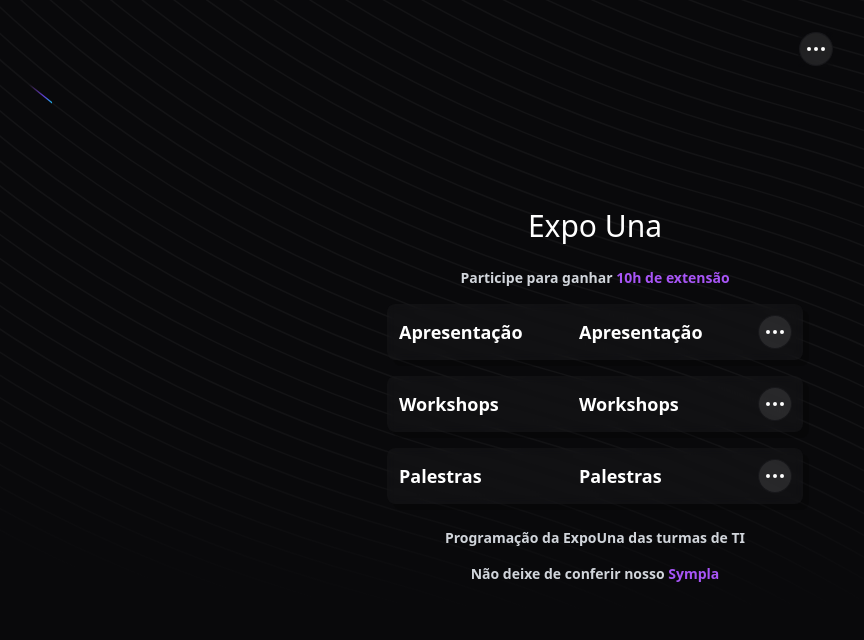
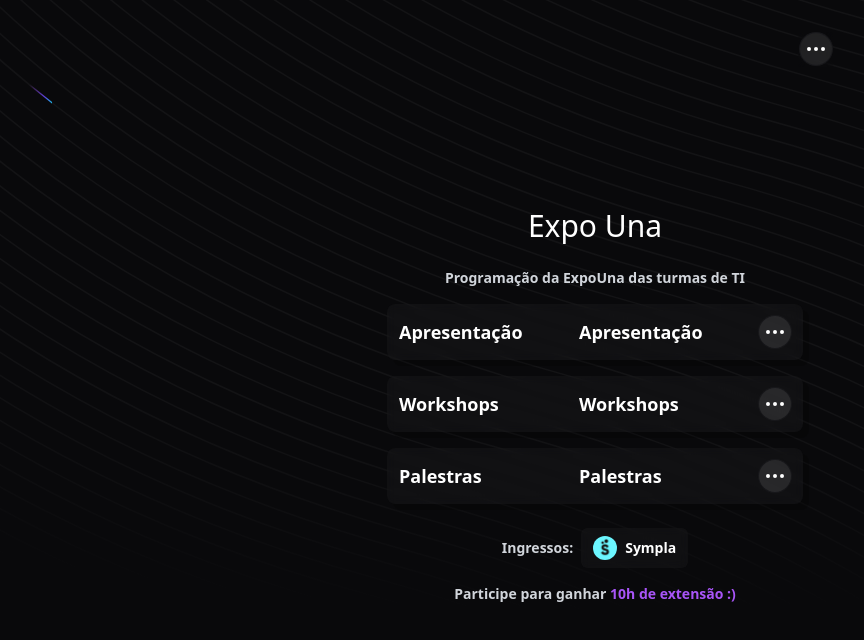
Before and after one commit to rodrigueslucas062/exp-una, a Next.js app: page / in a window 1280 px wide. Shown: the top 640 px of the page, without its empty margins (45-909 px from the left). Built offline with nearby package versions, Linux system fonts and the light colour scheme; what tailwindcss-animated would draw is missing.

Commit message:
🎨Better distribution of elements

```diff
--- a/src/components/main/Main.jsx
+++ b/src/components/main/Main.jsx
@@ -1,6 +1,7 @@
 import { motion } from "framer-motion";
 import Links from "./links";
-import Link from "next/link";
+
+import SymplaButton from "@/utils/ui/Sympla";
 
 export function Main() {
   return (
@@ -10,14 +11,17 @@ export function Main() {
       transition={{ duration: 0.9 }} >
       <div className="flex flex-col items-center pt-24">
         <span className="mb-6 text-3xl font-medium text-white">Expo Una</span>
-        <span className="text-sm font-semibold mb-4 text-gray-300">Participe para ganhar <span className="text-purple-500 font-bold">10h de extensão</span></span>
+        <span className="text-sm font-semibold mb-4 text-gray-300">Programação da ExpoUna das turmas de TI</span>
       </div>
       <div className="flex flex-col items-center space-y-4">
         <Links />
       </div>
       <div className="flex flex-col items-center pt-6">
-      <span className="text-sm font-semibold mb-4 text-gray-300">Programação da ExpoUna das turmas de TI</span>
-      <span className="text-sm font-semibold mb-4 text-gray-300">Não deixe de conferir nosso <Link href={''} className="text-purple-500 font-bold">Sympla</Link></span>
+        <div className="flex items-center gap-2 mb-4">
+          <span className="text-sm font-semibold text-gray-300">Ingressos:</span>
+          <SymplaButton />
+        </div>
+        <span className="text-sm font-semibold mb-4 text-gray-300">Participe para ganhar <span className="text-purple-500 font-bold">10h de extensão :)</span></span>
       </div>
     </motion.section>
   );
--- a/src/components/navbar/Navbar.jsx
+++ b/src/components/navbar/Navbar.jsx
@@ -12,8 +12,8 @@ const sectionNames = {
     expoUna: "ExpoUna",
     apresentacoesLista: "Apresentações",
     engenhariaSoftware: "Eng. de Software",
-    analiseDados: "Analise de Dados e BigData",
-    ComputacaoGrafica: "Computação Gráfica e RV",
+    analiseDados: "Análise de Dados e BigData",
+    ComputacaoGrafica: "Comp. Gráfica e RV",
     Governanca: "Gov. e Serviços de Ti",
     workshops: "Workshops",
     palestra: "Palestras",
@@ -62,7 +62,7 @@ export default function Navbar() {
 
     return (
         <nav className="fixed flex top-4 w-full justify-center px-2 z-20 font-semibold text-white">
-            <div className={`flex w-full lg:w-2/5 ring-1 ring-white bg-zinc-900/[0.6] items-center justify-between px-4 py-2 rounded-full backdrop-blur-sm transition-visible duration-500 ease-in-out ${isMenuVisible ? '' : 'invisible'}`}>
+            <div className={`flex w-full lg:w-2/5 bg-zinc-900/[0.6] items-center justify-between px-4 py-2 rounded-full backdrop-blur-sm transition-visible duration-500 ease-in-out ${isMenuVisible ? '' : 'invisible'}`}>
                 <Link href="/" >
                     <Image src={Logo} className="ring-1 ring-white px-2 p-1 rounded-xl" width={50} height={50} />
                 </Link>
```
